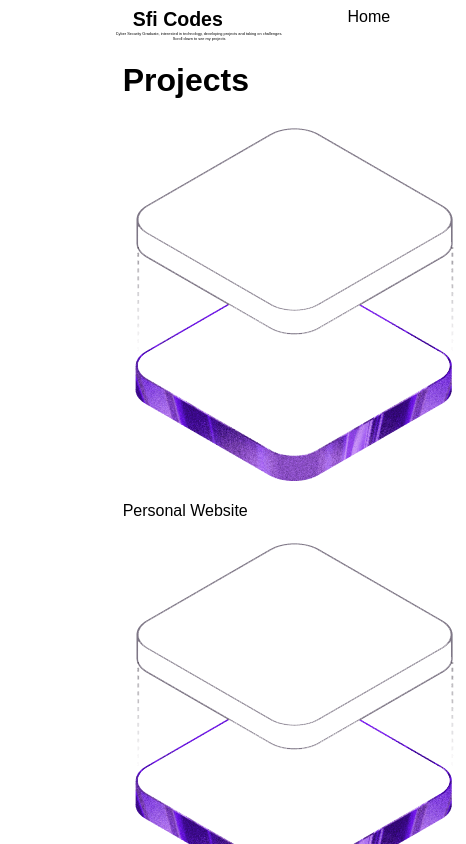
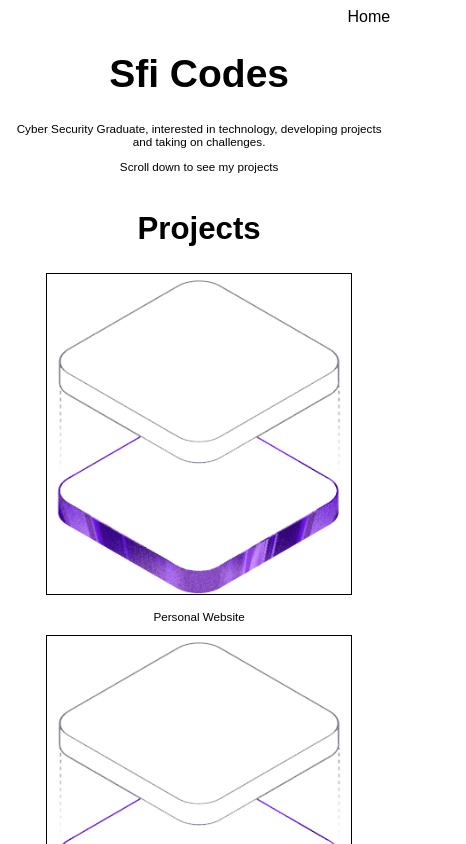
Before and after one commit to 1qshah/portfolio-frontend, a React (Vite) app: page / in a window 390 px wide. Shown: the top 844 px of the page, 466 px wide, since content can reach past the window. Built offline with nearby package versions, Linux system fonts and the light colour scheme.

Commit message:
fixed css layout for mobile and website versions

```diff
--- a/src/App.jsx
+++ b/src/App.jsx
@@ -42,11 +42,13 @@ function App() {
         <p>Scroll down to see my projects</p>
       </header>
       <main>
-        <h1>Projects</h1>
-        <Project projects={projects} />
+        <h2>Projects</h2>
+   <div className='projectRow'>
+          <Project projects={projects} />
+    </div>
       </main>
       <footer>
-              <p>
+        <p>
           I've also worked in Other roles and they were more focused on developing my non technical skills.
           Feel free to have a read.
         </p>
--- a/src/components/Project.jsx
+++ b/src/components/Project.jsx
@@ -1,11 +1,19 @@
+import '../index.css'
+
 const Project = (props) => {
-    const {projects} = props
+    const { projects } = props
+    const thumbnailStyle = {
+        textAlign: 'center',
+        border: '1px solid black',
+        maxWidth: '100%',
+        boxSizing: 'border-box'
+    }
 
     return (
         projects.map((project, i) =>
-                <div key={i}>
+            <div className='projectColumn' key={i}>
                 <a href="test">
-                    <img src='/src/assets/hero.png'></img>
+                    <img style={thumbnailStyle} src='/src/assets/hero.png'></img>
                 </a>
                 <p>{project.projectText}</p>
             </div>
--- a/src/index.css
+++ b/src/index.css
@@ -1,59 +1,93 @@
-nav a{
-        float: right;
+nav {
+    text-align: right;
 }
-html, body{
+
+html,
+body {
     font-family: sans-serif;
-    height:100%;
+    height: 100%;
     width: 99%;
-scrollbar-width: none;}
-main{
+    scrollbar-width: none;
+}
+
+main {
     margin-inline-start: 30%;
     margin-inline-end: 30%;
+    text-align: center;
+
 
 }
-a, a:visited{
+
+a,
+a:visited {
     color: black;
     text-decoration: none;
 }
 
-header{
-height: 100%;
-text-align: center;
+header {
+    height: 100%;
+    text-align: center;
 
 }
-header h1{
+
+h1 {
     font-size: 5vw;
-    margin: 0;
 
 }
-header p{
-    margin: 0;
+
+h2 {
+    font-size: 3vw;
+}
+
+p {
     font-size: 1vw;
 
 }
-header p.scroll{
+
+header p.scroll {
     font-size: 0.833vw;
     margin: 0;
 }
 
 
-.project-container{
-    display: grid;
-    grid-template-columns:1fr 1fr;
-    column-gap: 20px;
-    row-gap: 20px;
-    padding-bottom: 50px;
-    max-width: 100%;
+.projectRow {
+    display: flex;
+    flex-wrap: wrap;
+    width: 100%;
+    gap: 5%;
+    box-sizing: border-box;
 }
-.project-thumbnail{
+
+.projectColumn {
+    flex: 47.5%
+}
+
+footer {
     text-align: center;
-    padding: 100px;
-    border: 1px solid black;;
+    padding: 0% 10% 5%;
 }
-.project-text{
-    font-size: 1vw;
+
+/* Styles for mobile devices */
+@media screen and (max-width: 600px) {
+    main {
+        margin: 10%;
+    }
+
+    .projectColumn {
+        flex: 100%
+    }
+
+    h1 {
+        font-size: 10vw;
+
+    }
+
+    h2 {
+        font-size: 8vw;
+    }
+
+    p {
+        font-size: 3vw;
+
+    }
 }
-footer{
-text-align: center;
-    padding: 50px;
-}
```
Lines whose indentation alone changed are shown as unchanged.
